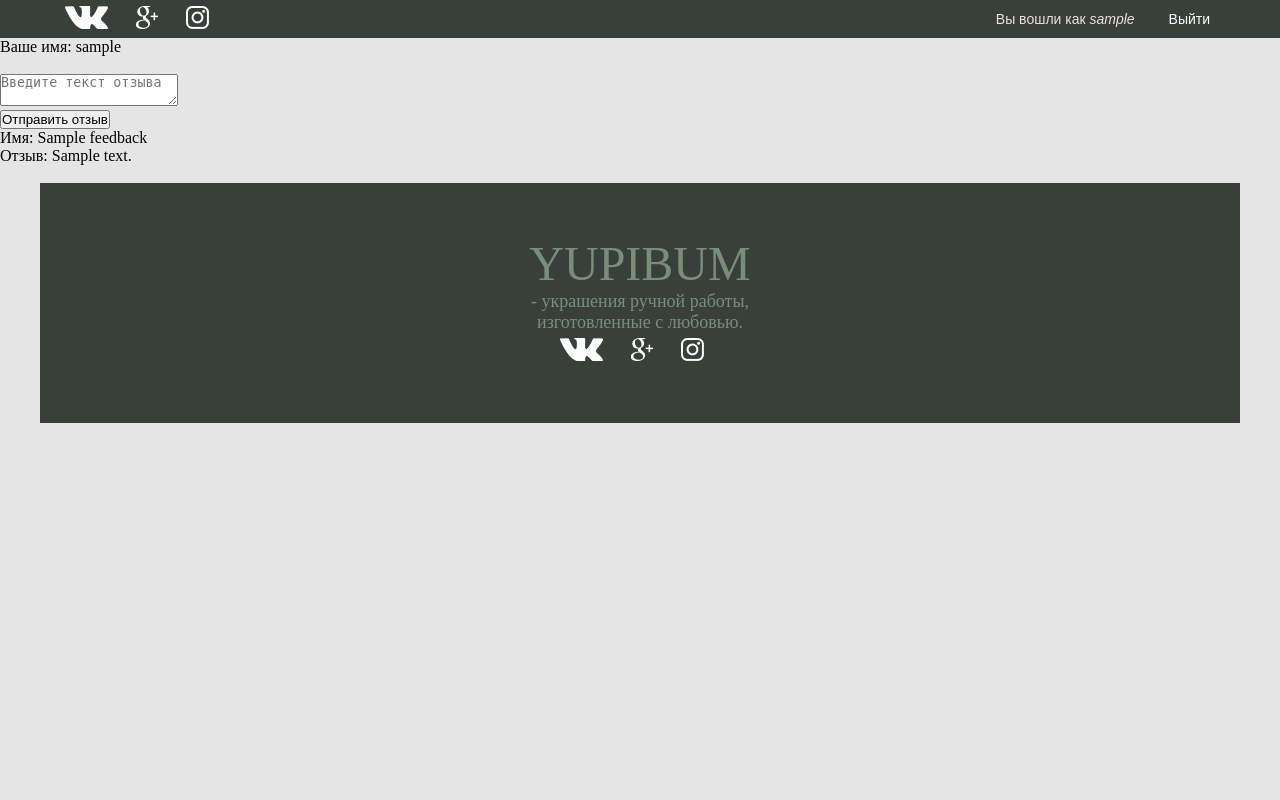
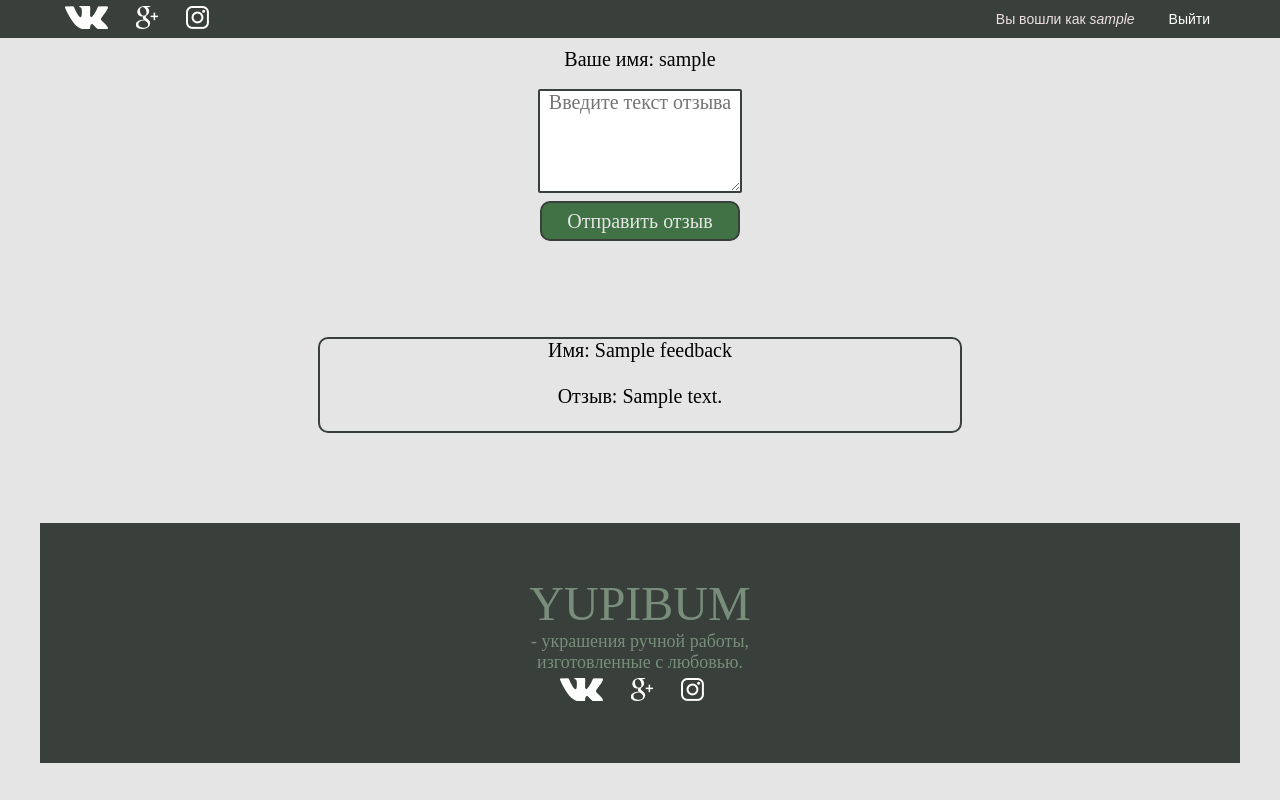
Before and after one commit to h4cktivist/jewelry-store, a Flask app: page /feedback in a window 1280 px wide. Run offline with Flask 2, Linux system fonts and the light colour scheme; a user stored in the database is signed in; tables that the repository leaves empty hold one stand-in row (values such as "Sample post").

Commit message:
feedback.html
Добавлен jewelry-store-main\static\feedback.css
Отредактирован feedback.html:
-кнопка при нажатии, оживает
-хрен кто сломает мои отзывы, не выйдет текстом за рамки, ограничение в 200 символов
-нельзя расширить textarea до невъебических размеров
-микро фича с отсутствием отзывов

```diff
--- a/static/feedback_style.css
+++ b/static/feedback_style.css
@@ -1,9 +1,105 @@
 body{
 	background-color: #E5E5E5;
 	margin: 0;
+	cursor: pointer;
+	overflow-x:hidden;
 }
 
 header{
 	display: block;
 	text-align: center;
 }
+
+#fb_form{
+	margin: 0 auto;
+	text-align: center;
+	cursor: text;
+}
+
+#name, #text_form, #sub_button, #user_name, #feedback{
+	font-size: 20px;
+	font-family: Prociono;
+	font-style: normal;
+	position: relative;
+	top: 10px;
+	text-align: center;
+}
+
+#text_form{
+	outline: none;
+	border: solid 2px #393F3A;
+	border-radius: 2px;
+}
+
+textarea{
+  	min-height: 50px;
+  	height: 100px;
+  	max-height: 150px;
+  	min-width: 200px;
+  	width: 100px;
+  	max-width: 400px;
+}
+
+
+#sub_button{
+	background: #417246;
+	border: solid 2px #393F3A;
+  	border-radius: 10px;
+  	color: #E5E5E5;
+  	outline: none;
+  	width: 200px;
+  	height: 40px;
+  	top: 14px;
+}
+
+#sub_button:active{
+	top: 15px;
+	cursor: pointer;
+}
+
+#feedback{
+	margin-top: 100px;
+	margin-bottom: 100px;
+}
+
+#fb_ready{
+	margin: 0 auto;
+	background: #E5E5E5;
+	border: solid 2px #393F3A;
+  	border-radius: 10px;
+  	margin-bottom: 20px;
+  	min-width: 0px;
+  	max-width: 50%;
+  	overflow-wrap: break-word;
+}
+
+#otziv{
+	margin-right: 5px;
+	margin-left: 5px;
+}
+
+#fb_else{
+	text-align: center;
+	font-family: Prociono;
+	font-size: 45px;
+	margin-top: 100px;
+	margin-bottom: 100px;
+}
+
+#fb_else span:hover{
+	animation-name: color_change;
+	animation-duration: 10s;
+	animation-fill-mode: forwards;
+	animation-iteration-count: infinite;
+	animation-direction: alternate;
+}
+
+@keyframes color_change{
+	14%{color: red;}
+	28%{color: orange;}
+	44%{color: yellow;}
+	57%{color: green;}
+	71%{color: lightblue;}
+	85%{color: blue;}
+	100%{color: purple;}
+}
--- a/templates/feedback.html
+++ b/templates/feedback.html
@@ -25,29 +25,39 @@
 		</div>
 	</header>
 
+	<div id="fb_form">
+
 	{% if session.user_name %}
-		<p>Ваше имя: {{ session.user_name }}</p>
+		<p id="user_name">Ваше имя: {{ session.user_name }}</p>
 
 		<form method="post">
-			<input type="hidden" name="feedback_name" value="{{ session.user_name }}"><br>
-			<textarea type="text" name="feedback_text" placeholder="Введите текст отзыва"></textarea><br>
-			<input type="submit" value="Отправить отзыв">
+			<input id="name" type="hidden" name="feedback_name" value="{{ session.user_name }} " autocomplete="off"><br>
+			<textarea id="text_form" type="text" name="feedback_text" placeholder="Введите текст отзыва" autocomplete="off" maxlength="200"></textarea><br>
+			<input id="sub_button" type="submit" value="Отправить отзыв" autocomplete="off">
 		</form>
+
+	</div>
+
 	{% else %}
 		<p>Вы должны войти, чтобы оставить отзыв.</p>
 	{% endif %}
 
 	{% if feedbacks|length > 0 %}
 
+	<div id="feedback">
 			{% for el in feedbacks %}
-				<p>Имя: {{ el.feedback_name }}</p>
-				<p>Отзыв: {{ el.feedback_text }}</p>
+			<div id="fb_ready">
+				<p>Имя: {{ el.feedback_name }}</p><br>
+				<p id="otziv">Отзыв: {{ el.feedback_text }}</p>
 				<br>
+			</div>
 			{% endfor %}
 
 	{% else %}
-		<p>Здесь пока нет отзывов</p>
+		<p id="fb_else">Здесь пока нет отзывов<br><span>:(</span></p>
 	{% endif %}
+
+	</div>
 
 	<footer class="footer" id="contacts">
 	<h2>YUPIBUM</h2>
--- a/templates/registration.html
+++ b/templates/registration.html
@@ -28,9 +28,9 @@
 	<div id="regform">
 
 	<form  method="post">
-		<input id="reg_nameput" type="text" name="username" placeholder="Введите имя пользователя"><br>
-		<input id="reg_nameput" type="text" name="email" placeholder="Введите электронную почту"><br>
-		<input id="reg_nameput" type="text" name="paswrd" placeholder="Введите пароль"><br>
+		<input id="reg_nameput" type="text" name="username" placeholder="Введите имя пользователя" autocomplete="off"><br>
+		<input id="reg_nameput" type="text" name="email" placeholder="Введите электронную почту" autocomplete="off"><br>
+		<input id="reg_nameput" type="text" name="paswrd" placeholder="Введите пароль" autocomplete="off"><br>
 		<input id="regbutton" type="submit" value="Зарегистрироваться">
 	</form>
 
```
